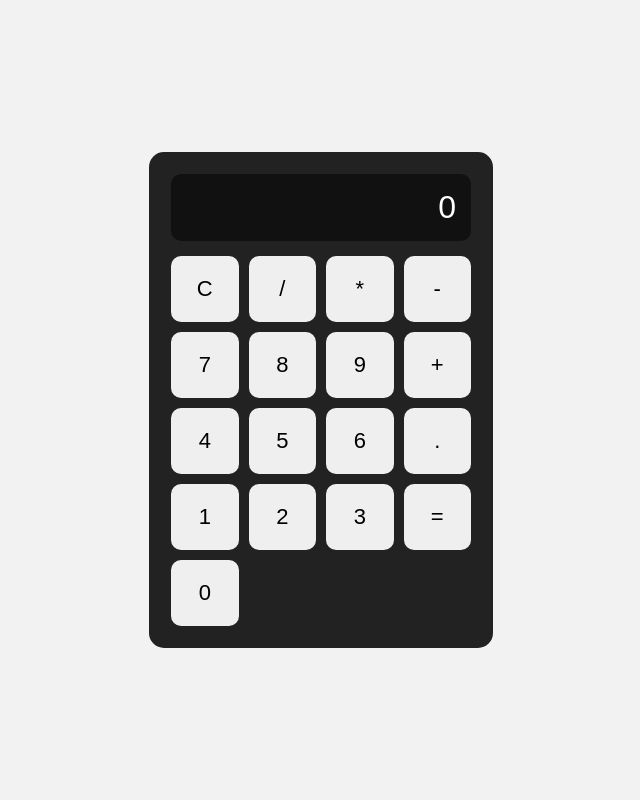
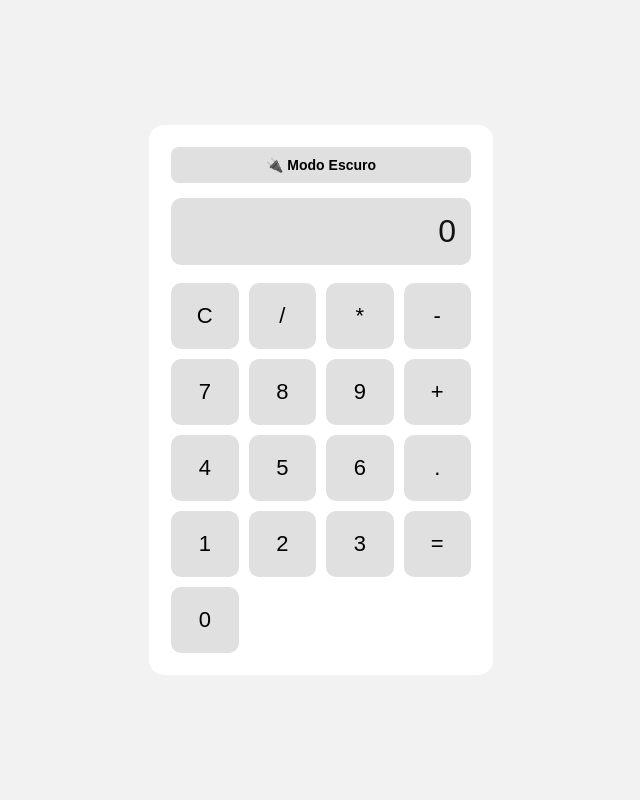
Before and after one commit to Jorge-Miguel007/calculadora-django, a Django app: page / in a window 1280 px wide. Shown: the whole page, without its empty margins (319-959 px from the left). Run offline with Django 5.2, Linux system fonts and the light colour scheme.

```diff
--- a/calculadora/static/calculadora/css/style.css
+++ b/calculadora/static/calculadora/css/style.css
@@ -1,6 +1,28 @@
+/* Variáveis do Tema Claro (Padrão) */
+:root {
+    --bg-body: #f2f2f2;
+    --bg-calculadora: #ffffff;
+    --bg-display: #e0e0e0;
+    --color-display: #111111;
+    --bg-btn: #e0e0e0;
+    --color-btn: #000000;
+    --bg-btn-hover: #d0d0d0;
+}
+
+/* Variáveis do Tema Escuro */
+body.dark-theme {
+    --bg-body: #1a1a1a;
+    --bg-calculadora: #222222;
+    --bg-display: #111111;
+    --color-display: #ffffff;
+    --bg-btn: #333333;
+    --color-btn: #ffffff;
+    --bg-btn-hover: #444444;
+}
+
 body {
     font-family: Arial, sans-serif;
-    background-color: #f2f2f2;
+    background-color: var(--bg-body);
 
     display: flex;
     justify-content: center;
@@ -8,35 +30,57 @@ body {
 
     min-height: 100vh;
     margin: 0;
+    transition: background-color 0.3s ease;
 }
 
-.calculadora{
+.calculadora {
     width: 300px;
-    background-color: #222;
+    background-color: var(--bg-calculadora);
     padding: 22px;
     border-radius: 15px;
+    transition: background-color 0.3s ease;
 }
 
-.display{
-    background-color: #111;
-    color: white;
+/* Botão de Alternar Tema (Sol / Lua) */
+.btn-tema {
+    width: 100%;
+    padding: 10px;
+    margin-bottom: 15px;
+    font-size: 14px;
+    font-weight: bold;
+    border: none;
+    border-radius: 8px;
+    cursor: pointer;
+    background-color: var(--bg-btn);
+    color: var(--color-btn);
+    transition: background-color 0.3s ease, color 0.3s ease;
+}
+
+.btn-tema:hover {
+    background-color: var(--bg-btn-hover);
+}
+
+.display {
+    background-color: var(--bg-display);
+    color: var(--color-display);
 
     font-size: 32px;
     text-align: right;
 
     padding: 15px;
-    margin-bottom: 15px;
+    margin-bottom: 18px;
 
     border-radius: 10px;
+    transition: background-color 0.3s ease, color 0.3s ease;
 }
 
-.botoes{
+.botoes {
     display: grid;
-    grid-template-columns: repeat(4, 1fr);
+    grid-template-columns: repeat(4, 2fr);
     gap: 10px;
 }
 
-button{
+button {
     font-size: 22px;
     padding: 20px;
 
@@ -44,4 +88,11 @@ button{
     border-radius: 10px;
 
     cursor: pointer;
+    background-color: var(--bg-btn);
+    color: var(--color-btn);
+    transition: background-color 0.3s ease, color 0.3s ease;
 }
+
+button:hover {
+    background-color: var(--bg-btn-hover);
+}
--- a/calculadora/static/calculadora/js/script.js
+++ b/calculadora/static/calculadora/js/script.js
@@ -1,7 +1,28 @@
 document.addEventListener("DOMContentLoaded", function() {
     const botoes = document.querySelectorAll(".numero");
     const display = document.getElementById("display");
+    const btnTema = document.getElementById("toggle-theme");
 
+    // --- Lógica de Troca de Tema (Claro/Escuro) ---
+    if (btnTema) {
+        const temaSalvo = localStorage.getItem("tema");
+        if (temaSalvo === "dark") {
+            document.body.classList.add("dark-theme");
+        }
+
+        btnTema.addEventListener("click", function() {
+            document.body.classList.toggle("dark-theme");
+            if (document.body.classList.contains("dark-theme")) {
+                btnTema.innerText = "💡 Modo Claro";
+                localStorage.setItem("tema", "dark");
+            } else {
+                btnTema.innerText = "🔌 Modo Escuro";
+                localStorage.setItem("tema", "light");
+            }
+        });
+    }
+
+    // --- Lógica da Calculadora ---
     let valorAtual = "";
 
     botoes.forEach(function(botao) {
@@ -24,7 +45,7 @@ document.addEventListener("DOMContentLoaded", function() {
                         display.innerText = valorAtual;
                     }
                 } catch (e) {
-                    display.innerText = "erro,";
+                    display.innerText = "Erro"; // Padronizado para "Erro"
                     valorAtual = "";
                 }
                 return;
--- a/calculadora/templates/calculadora/index.html
+++ b/calculadora/templates/calculadora/index.html
@@ -10,7 +10,8 @@
     <body>
 
         <div class="calculadora">
-
+            <!--botao para alterar o tema-->
+            <button type="button" id="toggle-theme" class="btn-tema">🔌 Modo Escuro</button>
             <div class="display" id="display">0</div>
 
             <div class="botoes">
--- a/calculadora/views.py
+++ b/calculadora/views.py
@@ -29,7 +29,7 @@ def index(request):
                 else:
                     resultado = num1 / num2
 
-            # Formatação opcional: remove o .0 de números inteiros (ex: 10.0 vira 10)
+            # : remove o .0 de números inteiros (ex: 10.0 vira 10)
             if resultado is not None and isinstance(resultado, float) and resultado.is_integer():
                 resultado = int(resultado)
 
--- /dev/null
+++ b/requirements.txt
@@ -0,0 +1,4 @@
+asgiref==3.12.1
+Django==6.1.1
+sqlparse==0.6.0
+tzdata==2026.4
```
Also changed, not shown: 1 other file.
